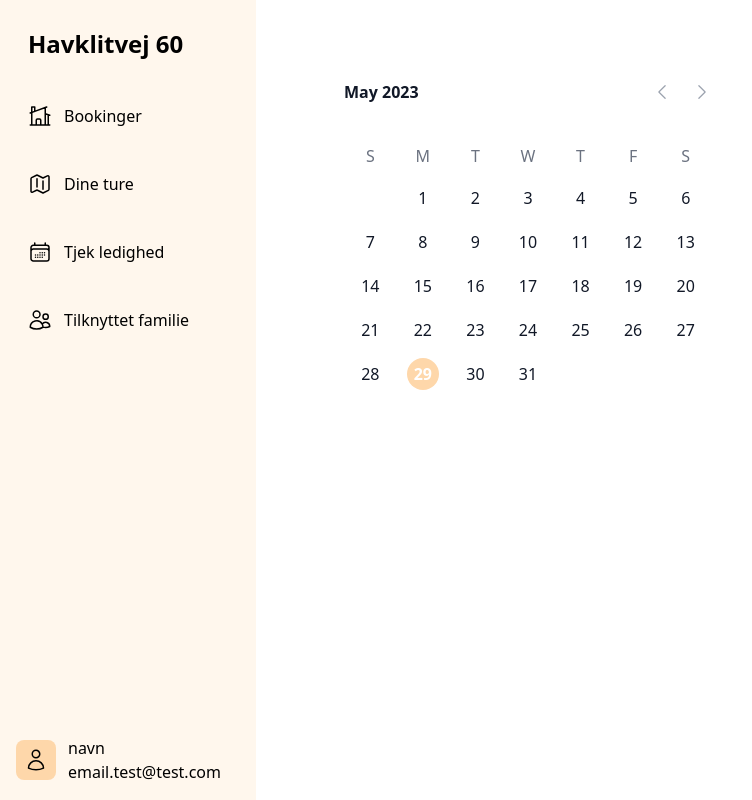
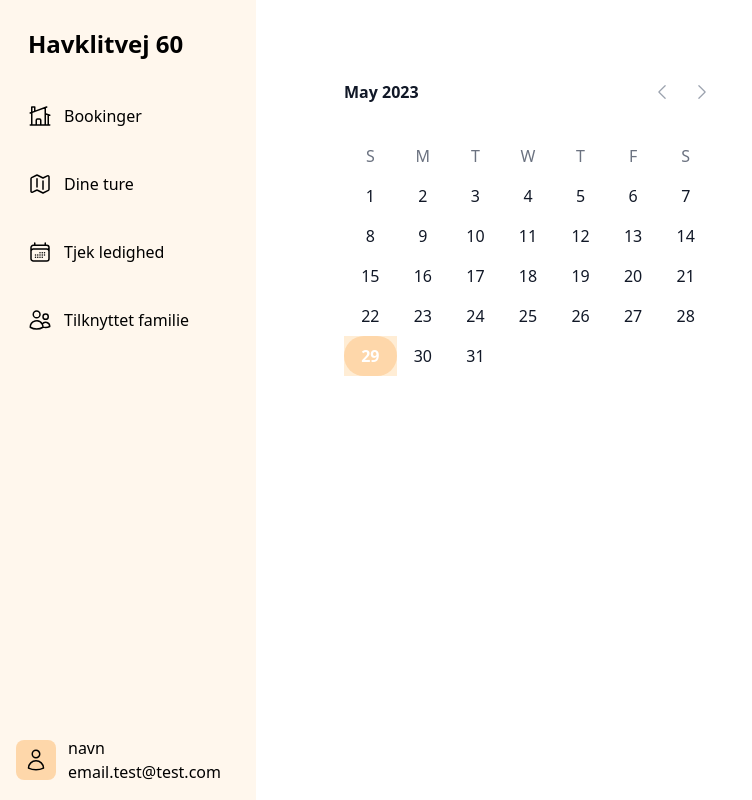
Before and after one commit to rallelind/vaction-house-booking, a Next.js app: page /application in a window 1280 px wide. Shown: the whole page, without its empty margins (0-752 px from the left). Built offline with nearby package versions, Linux system fonts and the light colour scheme.

Commit message:
created selecting dates ui

```diff
--- a/src/components/Calendar.tsx
+++ b/src/components/Calendar.tsx
@@ -113,17 +113,6 @@ export default function Calendar() {
                   <div
                     key={day.toString()}
                     className={classNames(
-                      dayIdx === 0 && colStartClasses[getDay(day)],
-                      'py-1.5'
-                    )}
-                  >
-                    <button
-                      type="button"
-                      onClick={() => handleSelectedDay(day)}
-                      className={classNames(
-                        isEqual(day, startDate) && isEqual(day, endDate) && 'bg-orange-200 text-white rounded-full',
-                        isEqual(day, startDate) && !isEqual(day, endDate) && 'bg-orange-200 text-white rounded-full',
-                        isEqual(day, endDate) && !isEqual(day, startDate) && 'bg-orange-200 text-white rounded-full',
                       isWithinInterval(day, { start: startDate, end: endDate }) && 'bg-orange-100',
                       !isWithinInterval(day, { start: startDate, end: endDate }) &&
                         !isEqual(day, startDate) &&
@@ -139,7 +128,17 @@ export default function Calendar() {
                       isEqual(day, startDate) && !isEqual(day, endDate) && 'rounded-l-full',
                       isEqual(day, endDate) && !isEqual(day, startDate) && 'rounded-r-full',
                       isEqual(day, startDate) && isEqual(day, endDate) && 'font-semibold',
-                        'mx-auto flex h-8 w-8 items-center justify-center'
+                      'mx-auto flex h-10 items-center justify-center w-full'
+                    )}
+                  >
+                    <button
+                      type="button"
+                      onClick={() => handleSelectedDay(day)}
+                      className={classNames(
+                        isEqual(day, startDate) && isEqual(day, endDate) && 'bg-orange-200 text-white rounded-full',
+                        isEqual(day, startDate) && !isEqual(day, endDate) && 'bg-orange-200 text-white rounded-full',
+                        isEqual(day, endDate) && !isEqual(day, startDate) && 'bg-orange-200 text-white rounded-full',
+                        'w-full h-full hover:border-2 hover:border-black hover:rounded-full'
                       )}
                     >
                       <time dateTime={format(day, 'yyyy-MM-dd')}>
```
Lines whose indentation alone changed are shown as unchanged.
